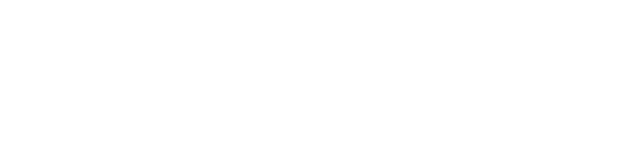
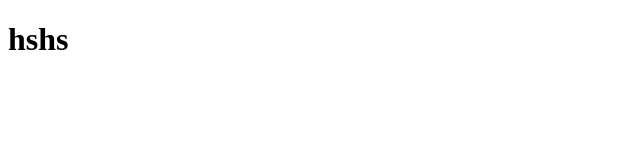
Before and after one commit to sajaffrey/CSS-Precompiler-syedaaliya-ass03, a website: page public/index.html in a window 1280 px wide. Shown: the whole page, without its empty margins (0-640 px from the left). Drawn offline with Linux system fonts and the light colour scheme.

Commit message:
go commit

```diff
--- a/package.json
+++ b/package.json
@@ -4,6 +4,7 @@
   "description": "",
   "main": "index.js",
   "scripts": {
+    "start":"lite-server --baseDir=\"public\"",
     "test": "echo \"Error: no test specified\" && exit 1"
   },
   "author": "",
--- a/public/index.html
+++ b/public/index.html
@@ -6,6 +6,6 @@
     <title>Document</title>
 </head>
 <body>
-
+    <h1>hshs</h1>
 </body>
 </html>
```
